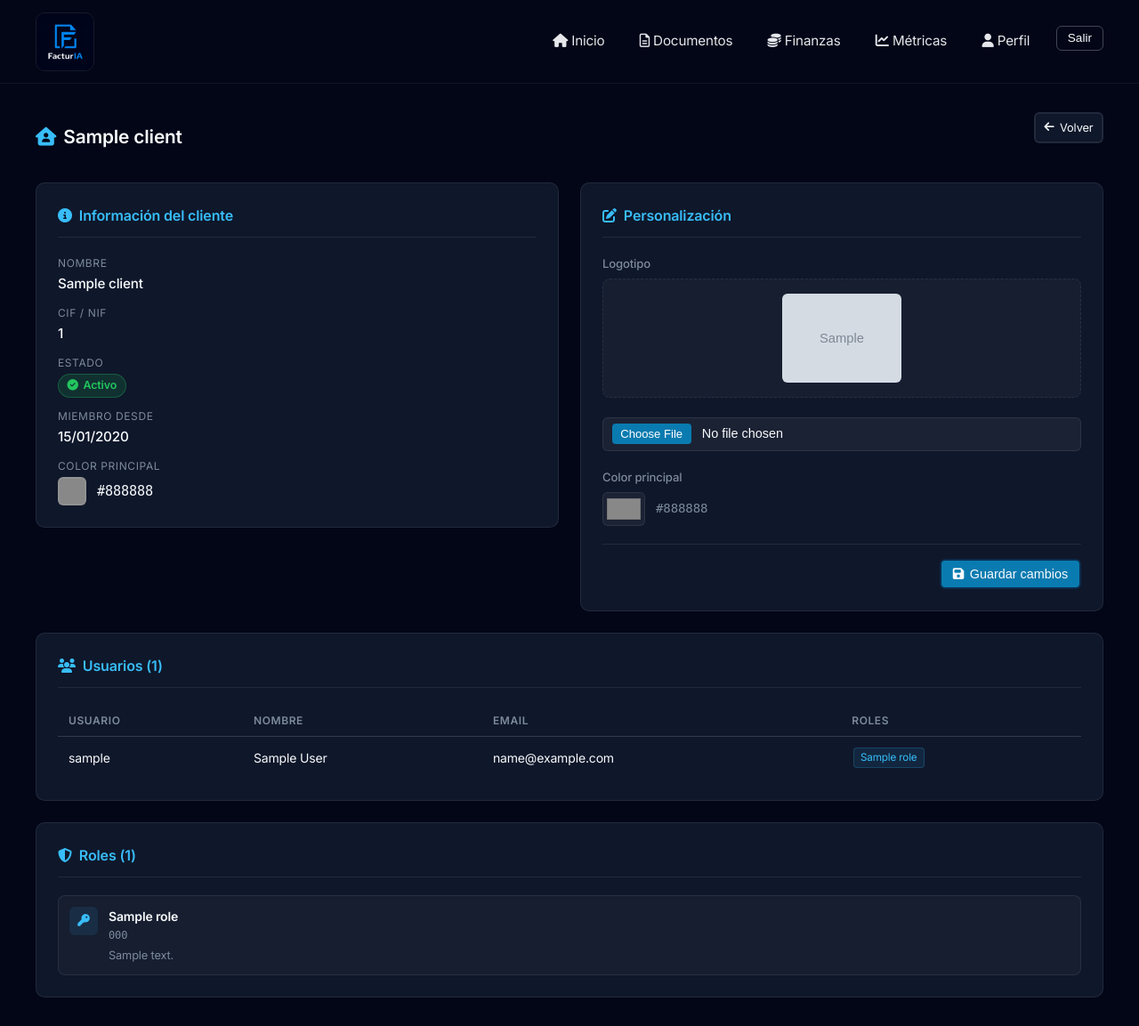
After one commit to jesuslj0/facturia, a Django app: page /clients/detail/ in a window 1280 px wide. The commit adds this page. Shown: the whole page at 89% size. Run offline with Django 5.2, Linux system fonts and the light colour scheme; a user stored in the database is signed in; tables that the repository leaves empty hold one stand-in row (values such as "Sample post"); grey boxes marked "Sample" are stand-in pictures.

Commit message:
Creando vista ClientDetail con claude

```diff
--- a/billing_ai/urls.py
+++ b/billing_ai/urls.py
@@ -19,6 +19,7 @@ urlpatterns = [
     path('documents/', include("documents.urls")),
     path('metrics/dashboard/', MetricsDashboardView.as_view(), name='metrics'),
     path('finance/', include("finance.urls")),
+    path('clients/', include("clients.urls")),
 ]
 
 if settings.DEBUG:
--- /dev/null
+++ b/clients/forms.py
@@ -0,0 +1,26 @@
+from django import forms
+from clients.models import Client
+
+
+class ClientProfileForm(forms.ModelForm):
+    class Meta:
+        model = Client
+        fields = ['logo', 'primary_color']
+
+        labels = {
+            'logo': 'Logotipo',
+            'primary_color': 'Color principal',
+        }
+
+        widgets = {
+            'logo': forms.FileInput(attrs={
+                'class': 'form-input',
+                'accept': 'image/*',
+                'id': 'logo-input',
+            }),
+            'primary_color': forms.TextInput(attrs={
+                'class': 'form-input color-input',
+                'type': 'color',
+                'id': 'primary-color-input',
+            }),
+        }
--- /dev/null
+++ b/clients/urls.py
@@ -0,0 +1,8 @@
+from django.urls import path
+from clients.views import ClientDetailView
+
+app_name = 'clients'
+
+urlpatterns = [
+    path('detail/', ClientDetailView.as_view(), name='detail'),
+]
--- a/clients/views.py
+++ b/clients/views.py
@@ -1,3 +1,41 @@
-from django.shortcuts import render
+from django.contrib.auth.mixins import LoginRequiredMixin
+from django.contrib import messages
+from django.shortcuts import redirect, render
+from django.views import View
 
-# Create your views here.
+from clients.forms import ClientProfileForm
+
+
+class ClientDetailView(LoginRequiredMixin, View):
+    template_name = 'private/clients/client_detail.html'
+
+    def get_client(self):
+        return self.request.user.client
+
+    def get(self, request):
+        client = self.get_client()
+        form = ClientProfileForm(instance=client)
+        users = client.users.prefetch_related('roles').all()
+        roles = client.roles.all()
+        return render(request, self.template_name, {
+            'client': client,
+            'form': form,
+            'users': users,
+            'roles': roles,
+        })
+
+    def post(self, request):
+        client = self.get_client()
+        form = ClientProfileForm(request.POST, request.FILES, instance=client)
+        if form.is_valid():
+            form.save()
+            messages.success(request, 'Perfil del cliente actualizado correctamente.')
+            return redirect('clients:detail')
+        users = client.users.prefetch_related('roles').all()
+        roles = client.roles.all()
+        return render(request, self.template_name, {
+            'client': client,
+            'form': form,
+            'users': users,
+            'roles': roles,
+        })
--- /dev/null
+++ b/static/css/clients/client_detail.css
@@ -0,0 +1,359 @@
+.client-layout {
+  display: grid;
+  grid-template-columns: 1fr 1fr;
+  gap: 1.5rem;
+  align-items: start;
+}
+
+@media (max-width: 768px) {
+  .client-layout {
+    grid-template-columns: 1fr;
+  }
+}
+
+/* Cards */
+.client-card {
+  background: var(--card-bg-color);
+  border: 1px solid var(--border-color);
+  border-radius: 10px;
+  padding: 1.5rem;
+}
+
+.client-card-full {
+  grid-column: 1 / -1;
+}
+
+.client-card h2 {
+  font-size: 1rem;
+  font-weight: 600;
+  color: var(--enfasis-color);
+  margin: 0 0 1.25rem 0;
+  display: flex;
+  align-items: center;
+  gap: 0.5rem;
+  border-bottom: 1px solid var(--border-color);
+  padding-bottom: 0.75rem;
+}
+
+/* Info fields */
+.info-grid {
+  display: flex;
+  flex-direction: column;
+  gap: 0.75rem;
+}
+
+.info-field {
+  display: flex;
+  flex-direction: column;
+  gap: 0.2rem;
+}
+
+.info-label {
+  font-size: 0.75rem;
+  color: var(--muted-color);
+  text-transform: uppercase;
+  letter-spacing: 0.05em;
+}
+
+.info-value {
+  font-size: 0.95rem;
+  color: var(--body-fg-color);
+  font-weight: 500;
+}
+
+.info-value.muted {
+  color: var(--muted-color);
+  font-style: italic;
+}
+
+/* Badge status */
+.status-badge {
+  display: inline-flex;
+  align-items: center;
+  gap: 0.35rem;
+  padding: 0.2rem 0.6rem;
+  border-radius: 99px;
+  font-size: 0.78rem;
+  font-weight: 600;
+  width: max-content;
+}
+
+.status-badge.active {
+  background: rgba(34, 197, 94, 0.15);
+  color: var(--color-success);
+  border: 1px solid rgba(34, 197, 94, 0.3);
+}
+
+.status-badge.inactive {
+  background: rgba(239, 68, 68, 0.15);
+  color: var(--color-danger);
+  border: 1px solid rgba(239, 68, 68, 0.3);
+}
+
+/* Color preview */
+.color-preview-row {
+  display: flex;
+  align-items: center;
+  gap: 0.75rem;
+}
+
+.color-swatch {
+  width: 28px;
+  height: 28px;
+  border-radius: 6px;
+  border: 2px solid var(--border-color);
+  flex-shrink: 0;
+}
+
+/* Logo */
+.logo-preview {
+  display: flex;
+  align-items: center;
+  justify-content: center;
+  background: rgba(255, 255, 255, 0.03);
+  border: 1px dashed var(--border-color);
+  border-radius: 8px;
+  padding: 1rem;
+  margin-bottom: 1rem;
+  min-height: 100px;
+}
+
+.logo-preview img {
+  max-width: 160px;
+  max-height: 100px;
+  object-fit: contain;
+  border-radius: 6px;
+}
+
+.logo-placeholder {
+  display: flex;
+  flex-direction: column;
+  align-items: center;
+  gap: 0.5rem;
+  color: var(--muted-color);
+  font-size: 0.85rem;
+}
+
+.logo-placeholder i {
+  font-size: 2rem;
+}
+
+/* Form fields */
+.form-group {
+  display: flex;
+  flex-direction: column;
+  gap: 0.4rem;
+  margin-bottom: 1.25rem;
+}
+
+.form-group:last-child {
+  margin-bottom: 0;
+}
+
+.form-label {
+  font-size: 0.82rem;
+  color: var(--muted-color);
+  font-weight: 500;
+}
+
+.form-input {
+  background: rgba(255, 255, 255, 0.05);
+  border: 1px solid var(--border-color);
+  border-radius: 6px;
+  color: var(--body-fg-color);
+  padding: 0.5rem 0.75rem;
+  font-size: 0.9rem;
+  transition: border-color 0.2s;
+  width: 100%;
+  box-sizing: border-box;
+}
+
+.form-input:focus {
+  outline: none;
+  border-color: var(--enfasis-color);
+}
+
+.form-input[type="file"] {
+  padding: 0.4rem 0.6rem;
+  cursor: pointer;
+}
+
+.form-input[type="file"]::file-selector-button {
+  background: var(--enfasis-color-dark);
+  border: none;
+  border-radius: 4px;
+  color: #fff;
+  cursor: pointer;
+  font-size: 0.82rem;
+  margin-right: 0.75rem;
+  padding: 0.25rem 0.6rem;
+}
+
+/* Color input row */
+.color-input-row {
+  display: flex;
+  align-items: center;
+  gap: 0.75rem;
+}
+
+.color-input {
+  width: 48px !important;
+  height: 38px;
+  padding: 0.15rem;
+  cursor: pointer;
+  border-radius: 6px;
+  flex-shrink: 0;
+}
+
+.color-hex-display {
+  font-size: 0.88rem;
+  color: var(--muted-color);
+  font-family: monospace;
+}
+
+/* Form errors */
+.form-errors {
+  list-style: none;
+  padding: 0;
+  margin: 0.25rem 0 0;
+}
+
+.form-errors li {
+  font-size: 0.8rem;
+  color: var(--color-danger);
+}
+
+/* Users table */
+.users-table {
+  width: 100%;
+  border-collapse: collapse;
+  font-size: 0.875rem;
+}
+
+.users-table th {
+  text-align: left;
+  font-size: 0.75rem;
+  color: var(--muted-color);
+  text-transform: uppercase;
+  letter-spacing: 0.05em;
+  padding: 0.5rem 0.75rem;
+  border-bottom: 1px solid var(--border-color);
+}
+
+.users-table td {
+  padding: 0.65rem 0.75rem;
+  border-bottom: 1px solid rgba(255, 255, 255, 0.04);
+  color: var(--body-fg-color);
+  vertical-align: middle;
+}
+
+.users-table tr:last-child td {
+  border-bottom: none;
+}
+
+.users-table tr:hover td {
+  background: rgba(255, 255, 255, 0.02);
+}
+
+.role-tag {
+  display: inline-flex;
+  align-items: center;
+  background: rgba(56, 189, 248, 0.1);
+  border: 1px solid rgba(56, 189, 248, 0.2);
+  border-radius: 4px;
+  color: var(--enfasis-color);
+  font-size: 0.73rem;
+  padding: 0.1rem 0.45rem;
+  margin: 0.1rem;
+}
+
+.empty-state {
+  color: var(--muted-color);
+  font-size: 0.875rem;
+  font-style: italic;
+  padding: 0.5rem 0;
+}
+
+/* Roles list */
+.roles-list {
+  display: flex;
+  flex-direction: column;
+  gap: 0.6rem;
+}
+
+.role-item {
+  display: flex;
+  align-items: flex-start;
+  gap: 0.75rem;
+  padding: 0.75rem;
+  background: rgba(255, 255, 255, 0.03);
+  border: 1px solid var(--border-color);
+  border-radius: 8px;
+}
+
+.role-item-icon {
+  width: 32px;
+  height: 32px;
+  border-radius: 6px;
+  background: rgba(56, 189, 248, 0.1);
+  display: flex;
+  align-items: center;
+  justify-content: center;
+  color: var(--enfasis-color);
+  font-size: 0.85rem;
+  flex-shrink: 0;
+}
+
+.role-item-body {
+  display: flex;
+  flex-direction: column;
+  gap: 0.1rem;
+}
+
+.role-item-name {
+  font-size: 0.875rem;
+  font-weight: 600;
+  color: var(--body-fg-color);
+}
+
+.role-item-code {
+  font-size: 0.75rem;
+  color: var(--muted-color);
+  font-family: monospace;
+}
+
+.role-item-desc {
+  font-size: 0.8rem;
+  color: var(--muted-color);
+  margin-top: 0.15rem;
+}
+
+/* Form actions */
+.form-actions {
+  display: flex;
+  justify-content: flex-end;
+  margin-top: 1.25rem;
+  padding-top: 1rem;
+  border-top: 1px solid var(--border-color);
+}
+
+/* Page header */
+.page-header {
+  display: flex;
+  align-items: center;
+  justify-content: space-between;
+  margin-bottom: 1.5rem;
+}
+
+.page-header h1 {
+  font-size: 1.3rem;
+  font-weight: 600;
+  margin: 0;
+  display: flex;
+  align-items: center;
+  gap: 0.5rem;
+}
+
+.page-header h1 i {
+  color: var(--enfasis-color);
+}
--- a/static/css/dashboard.css
+++ b/static/css/dashboard.css
@@ -41,6 +41,11 @@
 .dashboard-header h1 .client-name{
   text-transform: capitalize;
   font-weight: 700;
+}
+
+.client-name > a {
+  color: var(--enfasis-color);
+  text-decoration: none;
 }
 
 .dashboard-header p {
--- a/templates/base.html
+++ b/templates/base.html
@@ -38,6 +38,7 @@
         <a href="{% url 'documents:list' %}"><i class="fa-regular fa-file-lines"></i> Documentos</a>
         <a href="{% url 'finance:movements' %}"><i class="fa-solid fa-coins"></i> Finanzas</a>
         <a href="{% url 'metrics' %}"><i class="fa-solid fa-chart-line"></i> Métricas</a>
+        <a href="{% url 'clients:detail' %}"><i class="fa-solid fa-user"></i> Perfil</a>
         <form action="{% url 'logout' %}" method="post">
           {% csrf_token %}
           <button type="submit">Salir</button>
--- /dev/null
+++ b/templates/private/clients/client_detail.html
@@ -0,0 +1,235 @@
+{% extends "base.html" %}
+{% block title %}Perfil del cliente - FacturIA{% endblock %}
+
+{% block styles %}
+{% load static %}
+<link rel="stylesheet" href="{% static 'css/clients/client_detail.css' %}">
+{% endblock %}
+
+{% block content %}
+
+<div class="page-header">
+  <h1><i class="fa-solid fa-house-user"></i> {{ client.name }}</h1>
+  <a href="{% url 'dashboard' %}" class="btn btn-back">
+    <i class="fa-solid fa-arrow-left"></i> Volver
+  </a>
+</div>
+
+<div class="client-layout">
+
+  <!-- Info general -->
+  <div class="client-card">
+    <h2><i class="fa-solid fa-circle-info"></i> Información del cliente</h2>
+    <div class="info-grid">
+
+      <div class="info-field">
+        <span class="info-label">Nombre</span>
+        <span class="info-value">{{ client.name }}</span>
+      </div>
+
+      <div class="info-field">
+        <span class="info-label">CIF / NIF</span>
+        {% if client.tax_id %}
+          <span class="info-value">{{ client.tax_id }}</span>
+        {% else %}
+          <span class="info-value muted">No especificado</span>
+        {% endif %}
+      </div>
+
+      <div class="info-field">
+        <span class="info-label">Estado</span>
+        {% if client.is_active %}
+          <span class="status-badge active">
+            <i class="fa-solid fa-circle-check"></i> Activo
+          </span>
+        {% else %}
+          <span class="status-badge inactive">
+            <i class="fa-solid fa-circle-xmark"></i> Inactivo
+          </span>
+        {% endif %}
+      </div>
+
+      <div class="info-field">
+        <span class="info-label">Miembro desde</span>
+        <span class="info-value">{{ client.created_at|date:"d/m/Y" }}</span>
+      </div>
+
+      <div class="info-field">
+        <span class="info-label">Color principal</span>
+        <div class="color-preview-row">
+          <div class="color-swatch" style="background-color: {{ client.primary_color }};"></div>
+          <span class="info-value" style="font-family: monospace;">{{ client.primary_color }}</span>
+        </div>
+      </div>
+
+    </div>
+  </div>
+
+  <!-- Formulario de edición -->
+  <div class="client-card">
+    <h2><i class="fa-solid fa-pen-to-square"></i> Personalización</h2>
+
+    <form method="post" enctype="multipart/form-data" id="profile-form">
+      {% csrf_token %}
+
+      <!-- Logo -->
+      <div class="form-group">
+        <label class="form-label">{{ form.logo.label }}</label>
+
+        <div class="logo-preview" id="logo-preview-container">
+          {% if client.logo %}
+            <img src="{{ client.logo.url }}" id="logo-preview-img" alt="Logo actual">
+          {% else %}
+            <div class="logo-placeholder" id="logo-placeholder">
+              <i class="fa-regular fa-image"></i>
+              <span>Sin logotipo</span>
+            </div>
+          {% endif %}
+        </div>
+
+        {{ form.logo }}
+        {% if form.logo.errors %}
+          <ul class="form-errors">
+            {% for error in form.logo.errors %}
+              <li>{{ error }}</li>
+            {% endfor %}
+          </ul>
+        {% endif %}
+      </div>
+
+      <!-- Color principal -->
+      <div class="form-group">
+        <label class="form-label" for="primary-color-input">{{ form.primary_color.label }}</label>
+        <div class="color-input-row">
+          {{ form.primary_color }}
+          <span class="color-hex-display" id="color-hex-label">{{ client.primary_color }}</span>
+        </div>
+        {% if form.primary_color.errors %}
+          <ul class="form-errors">
+            {% for error in form.primary_color.errors %}
+              <li>{{ error }}</li>
+            {% endfor %}
+          </ul>
+        {% endif %}
+      </div>
+
+      <div class="form-actions">
+        <button type="submit" class="btn btn-primary">
+          <i class="fa-solid fa-floppy-disk"></i> Guardar cambios
+        </button>
+      </div>
+
+    </form>
+  </div>
+
+  <!-- Usuarios -->
+  <div class="client-card client-card-full">
+    <h2><i class="fa-solid fa-users"></i> Usuarios ({{ users|length }})</h2>
+    {% if users %}
+      <table class="users-table">
+        <thead>
+          <tr>
+            <th>Usuario</th>
+            <th>Nombre</th>
+            <th>Email</th>
+            <th>Roles</th>
+          </tr>
+        </thead>
+        <tbody>
+          {% for user in users %}
+          <tr>
+            <td>{{ user.username }}</td>
+            <td>
+              {% if user.get_full_name %}
+                {{ user.get_full_name }}
+              {% else %}
+                <span style="color: var(--muted-color);">—</span>
+              {% endif %}
+            </td>
+            <td>
+              {% if user.email %}
+                {{ user.email }}
+              {% else %}
+                <span style="color: var(--muted-color);">—</span>
+              {% endif %}
+            </td>
+            <td>
+              {% for role in user.roles.all %}
+                <span class="role-tag">{{ role.name }}</span>
+              {% empty %}
+                <span style="color: var(--muted-color); font-size: 0.8rem;">Sin roles</span>
+              {% endfor %}
+            </td>
+          </tr>
+          {% endfor %}
+        </tbody>
+      </table>
+    {% else %}
+      <p class="empty-state">No hay usuarios registrados para este cliente.</p>
+    {% endif %}
+  </div>
+
+  <!-- Roles -->
+  <div class="client-card client-card-full">
+    <h2><i class="fa-solid fa-shield-halved"></i> Roles ({{ roles|length }})</h2>
+    {% if roles %}
+      <div class="roles-list">
+        {% for role in roles %}
+        <div class="role-item">
+          <div class="role-item-icon">
+            <i class="fa-solid fa-key"></i>
+          </div>
+          <div class="role-item-body">
+            <span class="role-item-name">{{ role.name }}</span>
+            <span class="role-item-code">{{ role.code }}</span>
+            {% if role.description %}
+              <span class="role-item-desc">{{ role.description }}</span>
+            {% endif %}
+          </div>
+        </div>
+        {% endfor %}
+      </div>
+    {% else %}
+      <p class="empty-state">No hay roles definidos para este cliente.</p>
+    {% endif %}
+  </div>
+
+</div>
+
+{% endblock %}
+
+{% block scripts %}
+{{ block.super }}
+<script>
+document.addEventListener('DOMContentLoaded', function () {
+
+  // Logo preview
+  const logoInput = document.getElementById('logo-input');
+  const previewContainer = document.getElementById('logo-preview-container');
+
+  if (logoInput) {
+    logoInput.addEventListener('change', function () {
+      const file = this.files[0];
+      if (!file) return;
+
+      const reader = new FileReader();
+      reader.onload = function (e) {
+        previewContainer.innerHTML = `<img src="${e.target.result}" id="logo-preview-img" alt="Logo nuevo" style="max-width:160px;max-height:100px;object-fit:contain;border-radius:6px;">`;
+      };
+      reader.readAsDataURL(file);
+    });
+  }
+
+  // Color hex label
+  const colorInput = document.getElementById('primary-color-input');
+  const colorHexLabel = document.getElementById('color-hex-label');
+
+  if (colorInput && colorHexLabel) {
+    colorInput.addEventListener('input', function () {
+      colorHexLabel.textContent = this.value.toUpperCase();
+    });
+  }
+
+});
+</script>
+{% endblock %}
--- a/templates/private/dashboard.html
+++ b/templates/private/dashboard.html
@@ -6,7 +6,7 @@
 {% block content %}
 <div class="container dashboard home">
   <div class="dashboard-header">
-    <h1><i class="fa-solid fa-house"></i> Inicio · <span class="client-name">{{ client.name }}</span></h1>
+    <h1><i class="fa-solid fa-house"></i> Inicio · <span class="client-name"><a href="{% url 'clients:detail' %}">{{ client.name }}</a></span></h1>
     <p>Tienes {{ pending_count }} documentos por revisar</p>
   </div>
 
```
Also changed, not shown: CLAUDE.md (+6 -0 lines).
